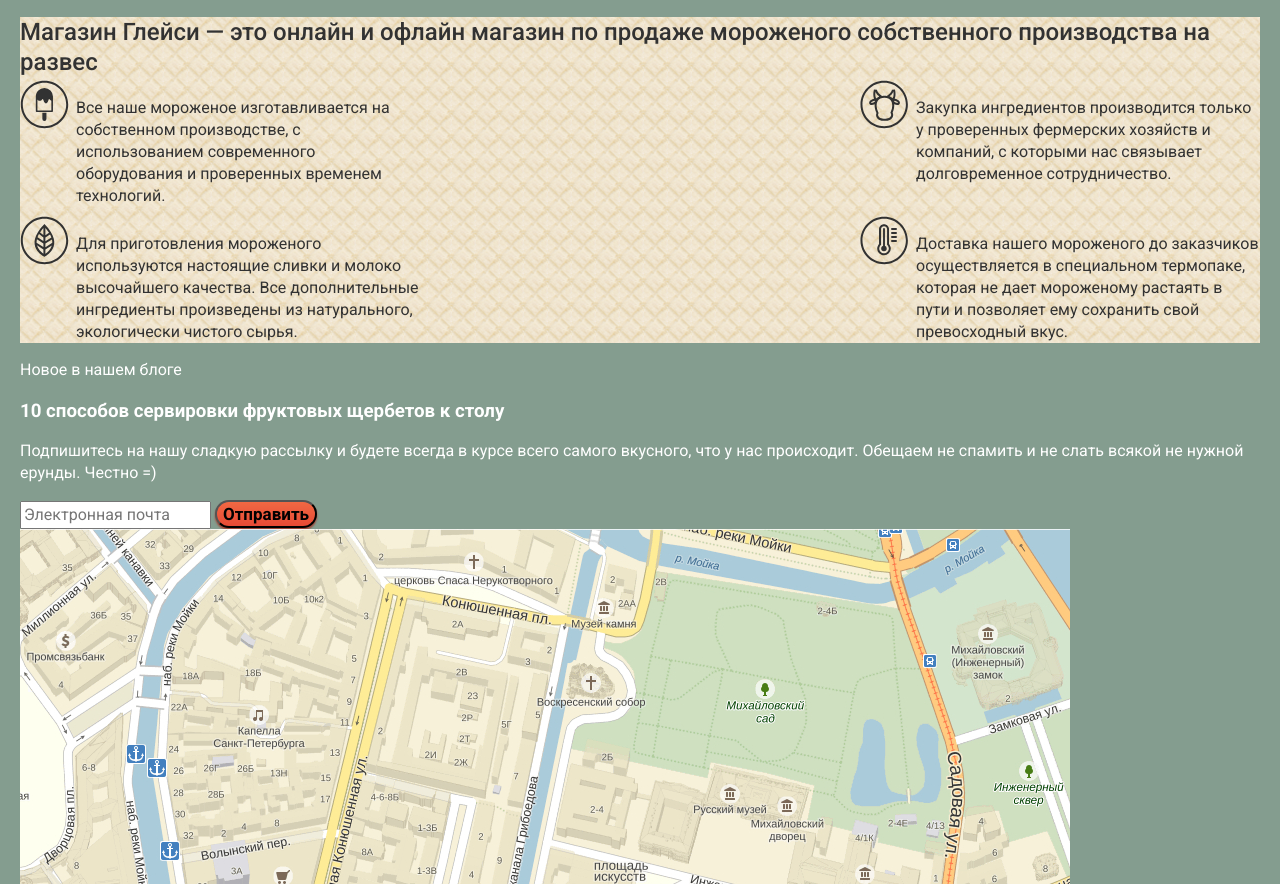
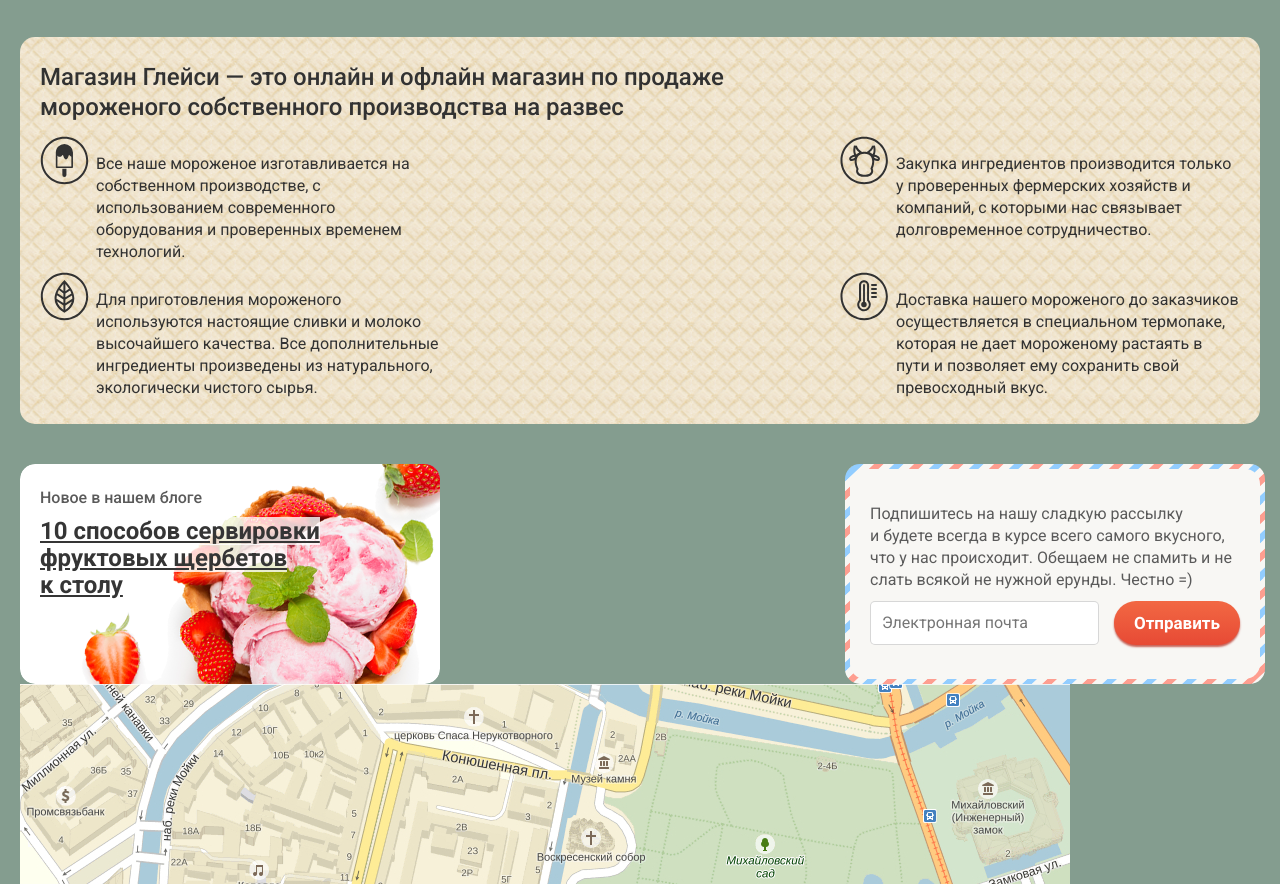
Before and after one commit to menkoroed/gllacy, a website: page source/index.html in a window 1280 px wide. Shown: the part 1208-2092 px from the top of the page. Drawn offline with nearby package versions, Linux system fonts and the light colour scheme; files that its build step writes are made by us from their sources.

Commit message:
Сделал секцию новинок

```diff
--- a/source/index.html
+++ b/source/index.html
@@ -192,10 +192,10 @@
 			<ul class="news__list">
 				<li class="news__item news__item--blog">
 					<p class="news__new">Новое в нашем блоге</p>
-					<h3 class="news__title">10  способов сервировки фруктовых щербетов к столу</h3>
+					<h3 class="news__title">10  способов сервировки фруктовых щербетов<br>к столу</h3>
 				</li>
 				<li class="news__item news__item--mail">
-					<p class="news__text">Подпишитесь на нашу сладкую рассылку и будете всегда в курсе всего самого вкусного, что у нас происходит. Обещаем не спамить и не слать всякой не нужной ерунды. Честно =) </p>
+					<p class="news__text">Подпишитесь на нашу сладкую рассылку<br>и будете всегда в курсе всего самого вкусного, что у нас происходит. Обещаем не спамить и не слать всякой не нужной ерунды. Честно =) </p>
 					<form class="news__form" method="POST" action="#">
 						<input class="news__mail" type="email" placeholder="Электронная почта">
 						<input class="button button--news" type="submit" value="Отправить">
--- a/source/sass/style.scss
+++ b/source/sass/style.scss
@@ -113,6 +113,13 @@ textarea {
 		padding: 12px 23px;
 		display: table;
 		margin-left: auto;
+		border-radius: 24px;
+	}
+
+	&--news {
+		color: #fff;
+		border: none;
+		padding: 0 20px;
 		border-radius: 24px;
 	}
 }
@@ -634,18 +641,24 @@ textarea {
 }
 
 .advantage {
+	padding: 25px 20px;
+	border-radius: 15px;
 	background-image: url('../img/slice_1.png');
 	color: #323232;
+	margin-top: 40px;
 	&__title {
 		font-size: 24px;
 		line-height: 30px;
 		font-weight: 500;
+		margin: 0;
+		width: 695px;
 	}
 
 	&__list {
 		@include flex;
 		flex-wrap: wrap;
 		gap: 26px;
+		margin-top: 31px;
 	}
 
 	&__item {
@@ -680,3 +693,70 @@ textarea {
 	}
 
 }
+
+.news {
+	margin-top: 40px;
+	&__list {
+		@include flex;
+		color: #5a5a5a;
+		* {
+			margin: 0;
+		}
+	}
+
+	&__item {
+		width: 420px;
+		border-radius: 15px;
+		&--blog {
+			background-image: url('../img/berry_bg2.png');
+			padding: 23px 20px 85px;
+		}
+
+		&--mail {
+			width: 410px;
+			position: relative;
+			background-color: #f8f7f4;
+			margin: 5px 0;
+			padding: 34px 20px;
+			&::before {
+				content: '';
+				position: absolute;
+				top: -5px;
+				left: -5px;
+				bottom: -5px;
+				right: -5px;
+				background: #f8f7f4 url('../img/pattern_mail.png');
+				border-radius: 15px;
+				z-index: -1;
+			}
+		}
+	}
+
+	&__new {
+		font-weight: 500;
+		margin-bottom: 9px;
+	}
+
+	&__title {
+		color: #353535;
+		font-size: 24px;
+		line-height: 26px;
+		font-weight: 700;
+		text-decoration: underline;
+		background-color: rgba(255, 255, 255, 0.8);
+		display: inline;
+	}
+
+	&__form {
+		@include flex;
+		margin-top: 10px;
+	}
+
+	&__mail {
+		border: 1px solid rgba(178, 178, 178, 0.52);
+		line-height: 24px;
+		padding: 9px 11px;
+		border-radius: 5px;
+		width: 229px;
+	}
+}
```
